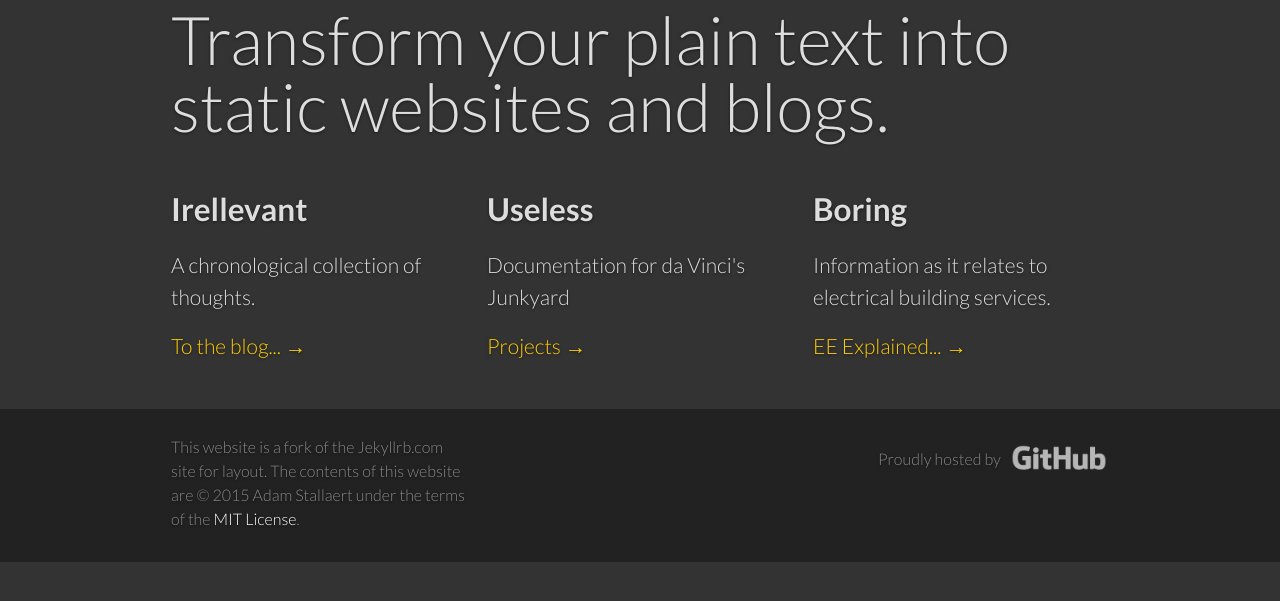
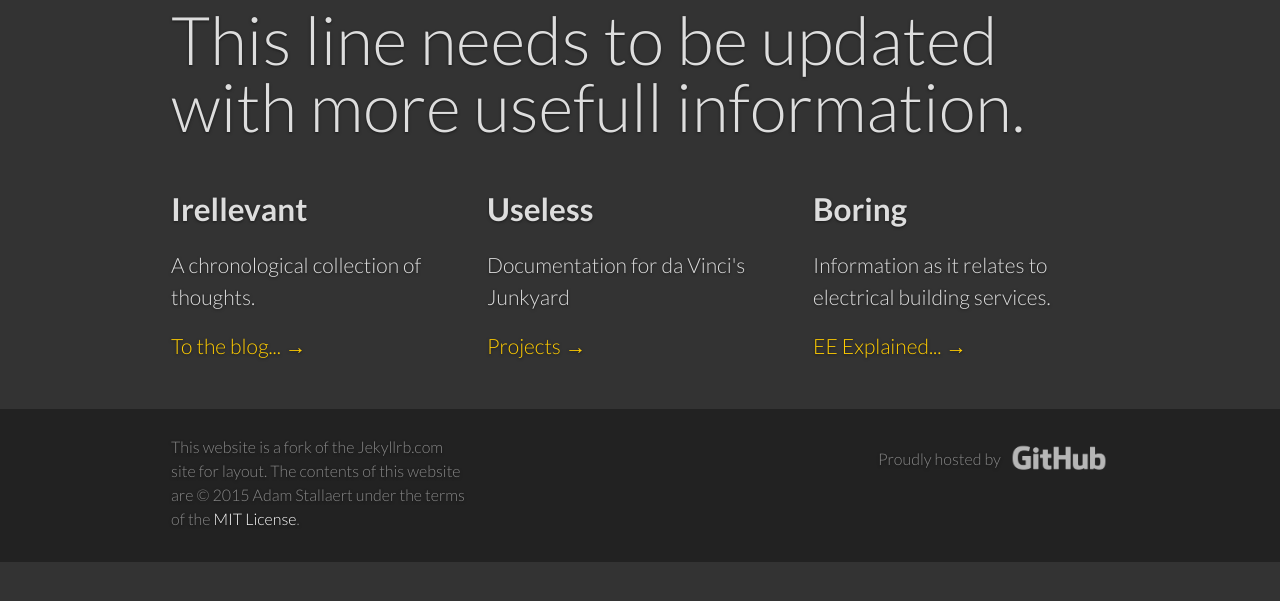
Before and after one commit to astallaert/astallaert.github.io, a Jekyll site: the page built from index.html, in a window 1280 px wide, cut to the strip 109-710 px from the top of the page. Built offline with Jekyll 4.4.1, drawn with Linux system fonts in a browser that asks for light colours.

Commit message:
update home

```diff
--- a/index.html
+++ b/index.html
@@ -7,7 +7,7 @@ overview: true
 <section class="intro">
   <div class="grid">
     <div class="unit whole center-on-mobiles">
-      <p class="first">Transform your plain text into static&nbsp;websites and&nbsp;blogs.</p>
+      <p class="first">This line needs to be updated with more usefull information.</p>
     </div>
   </div>
 </section>
```
